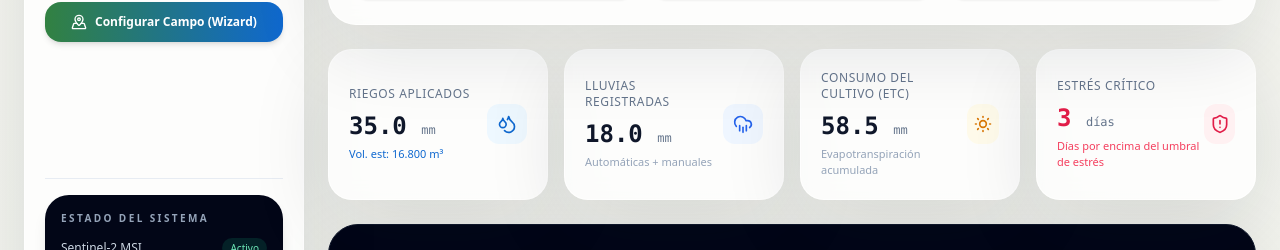
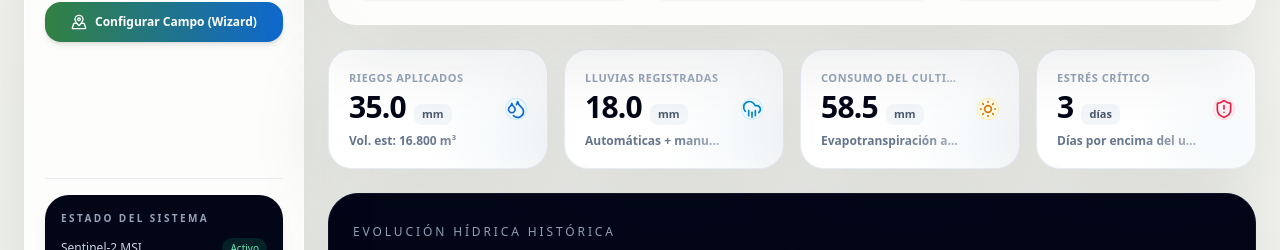
Before and after one commit to nicoferrey/frontend_PFI_Ferreyra_Fredes, a Next.js app: page /history in a window 1280 px wide. Shown: the part 425-675 px from the top of the page. Built offline with nearby package versions, Linux system fonts and the light colour scheme; no server answers.

Commit message:
KPI into components

```diff
--- a/app/(dashboard)/history/page.tsx
+++ b/app/(dashboard)/history/page.tsx
@@ -40,6 +40,7 @@ import { CustomDatePicker } from '@/components/custom-date-picker';
 import { CustomTimePicker } from '@/components/custom-time-picker';
 import { PageHeader } from '@/components/page-header';
 import { HeaderButton } from '@/components/header-button';
+import { KpiCard } from '@/components/kpi-card';
 import {
   getIrrigationEventsApi,
   getNdviHistoryApi,
@@ -833,68 +834,44 @@ export default function DashboardHistoryPage() {
       {/* Reports Summary KPI Cards */}
       <div className="grid gap-4 md:grid-cols-4">
         {/* 1. Riegos Totales */}
-        <div className="rounded-[24px] border border-white/70 bg-white/80 p-5 shadow-soft backdrop-blur flex items-center justify-between">
-          <div>
-            <p className="text-xs font-medium text-slate-500 uppercase tracking-wider">Riegos Aplicados</p>
-            <p className="mt-2 text-2xl font-bold text-slate-900 font-mono">
-              {reportsSummary?.metrics?.total_irrigation_applied_mm.toFixed(1) ?? '35.0'} <span className="text-xs font-normal text-slate-500">mm</span>
-            </p>
-            <p className="mt-1 text-[11px] text-water-600 font-medium">
-              Vol. est: {reportsSummary?.metrics?.total_water_volume_m3.toLocaleString('es-AR') ?? '16.800'} m³
-            </p>
-          </div>
-          <div className="h-10 w-10 rounded-xl bg-water-50 text-water-600 flex items-center justify-center">
-            <Droplets className="h-5 w-5" />
-          </div>
-        </div>
+        <KpiCard
+          title="Riegos Aplicados"
+          value={reportsSummary?.metrics?.total_irrigation_applied_mm.toFixed(1) ?? '35.0'}
+          unit="mm"
+          subtitle={`Vol. est: ${reportsSummary?.metrics?.total_water_volume_m3.toLocaleString('es-AR') ?? '16.800'} m³`}
+          icon={<Droplets className="h-5 w-5" />}
+          iconBgColor="bg-water-50 text-water-600 border border-water-200/60"
+        />
 
         {/* 2. Lluvias Totales */}
-        <div className="rounded-[24px] border border-white/70 bg-white/80 p-5 shadow-soft backdrop-blur flex items-center justify-between">
-          <div>
-            <p className="text-xs font-medium text-slate-500 uppercase tracking-wider">Lluvias Registradas</p>
-            <p className="mt-2 text-2xl font-bold text-slate-900 font-mono">
-              {reportsSummary?.metrics?.total_precipitation_mm.toFixed(1) ?? '18.0'} <span className="text-xs font-normal text-slate-500">mm</span>
-            </p>
-            <p className="mt-1 text-[11px] text-slate-400">
-              Automáticas + manuales
-            </p>
-          </div>
-          <div className="h-10 w-10 rounded-xl bg-blue-50 text-blue-600 flex items-center justify-center">
-            <CloudRain className="h-5 w-5" />
-          </div>
-        </div>
+        <KpiCard
+          title="Lluvias Registradas"
+          value={reportsSummary?.metrics?.total_precipitation_mm.toFixed(1) ?? '18.0'}
+          unit="mm"
+          subtitle="Automáticas + manuales"
+          icon={<CloudRain className="h-5 w-5" />}
+          iconBgColor="bg-sky-50 text-sky-600 border border-sky-200/60"
+        />
 
         {/* 3. Evapotranspiración Acumulada */}
-        <div className="rounded-[24px] border border-white/70 bg-white/80 p-5 shadow-soft backdrop-blur flex items-center justify-between">
-          <div>
-            <p className="text-xs font-medium text-slate-500 uppercase tracking-wider">Consumo del cultivo (ETc)</p>
-            <p className="mt-2 text-2xl font-bold text-slate-900 font-mono">
-              {reportsSummary?.metrics?.total_evapotranspiration_etc_mm.toFixed(1) ?? '58.5'} <span className="text-xs font-normal text-slate-500">mm</span>
-            </p>
-            <p className="mt-1 text-[11px] text-slate-400">
-              Evapotranspiración acumulada
-            </p>
-          </div>
-          <div className="h-10 w-10 rounded-xl bg-amber-50 text-amber-600 flex items-center justify-center">
-            <SunMedium className="h-5 w-5" />
-          </div>
-        </div>
+        <KpiCard
+          title="Consumo del cultivo (ETc)"
+          value={reportsSummary?.metrics?.total_evapotranspiration_etc_mm.toFixed(1) ?? '58.5'}
+          unit="mm"
+          subtitle="Evapotranspiración acumulada"
+          icon={<SunMedium className="h-5 w-5" />}
+          iconBgColor="bg-amber-50 text-amber-600 border border-amber-200/60"
+        />
 
         {/* 4. Estrés Hídrico */}
-        <div className="rounded-[24px] border border-white/70 bg-white/80 p-5 shadow-soft backdrop-blur flex items-center justify-between">
-          <div>
-            <p className="text-xs font-medium text-slate-500 uppercase tracking-wider">Estrés Crítico</p>
-            <p className="mt-2 text-2xl font-bold text-rose-600 font-mono">
-              {reportsSummary?.metrics?.days_under_stress_raw ?? 3} <span className="text-xs font-normal text-slate-500">días</span>
-            </p>
-            <p className="mt-1 text-[11px] text-rose-500 font-medium">
-              Días por encima del umbral de estrés
-            </p>
-          </div>
-          <div className="h-10 w-10 rounded-xl bg-rose-50 text-rose-600 flex items-center justify-center">
-            <ShieldAlert className="h-5 w-5" />
-          </div>
-        </div>
+        <KpiCard
+          title="Estrés Crítico"
+          value={reportsSummary?.metrics?.days_under_stress_raw ?? 3}
+          unit="días"
+          subtitle="Días por encima del umbral de estrés"
+          icon={<ShieldAlert className="h-5 w-5" />}
+          iconBgColor="bg-rose-50 text-rose-600 border border-rose-200/60"
+        />
       </div>
 
       {/* Historical balance evolution chart */}
--- a/app/(dashboard)/page.tsx
+++ b/app/(dashboard)/page.tsx
@@ -18,6 +18,7 @@ import {
 import { useDashboard, defaultDemoPolygons } from './context';
 import { PageHeader } from '@/components/page-header';
 import { HeaderButton } from '@/components/header-button';
+import { KpiCard } from '@/components/kpi-card';
 
 const DashboardMap = dynamic(
   () => import('@/components/dashboard-map'),
@@ -222,18 +223,14 @@ export default function DashboardHome() {
         {dynamicKpis.map((item) => {
           const Icon = item.icon;
           return (
-            <article key={item.title} className="rounded-[24px] border border-white/70 bg-white/80 p-5 shadow-soft backdrop-blur">
-              <div className="flex items-start justify-between gap-3">
-                <div>
-                  <p className="text-xs font-medium text-slate-500 uppercase tracking-wider">{item.title}</p>
-                  <p className="mt-3 text-3xl font-extrabold tracking-tight text-slate-950 font-sans">{item.value}</p>
-                  <p className="mt-1 text-xs text-slate-500">{item.delta}</p>
-                </div>
-                <div className={`flex h-12 w-12 items-center justify-center rounded-2xl ${item.tone} shadow-sm`}>
-                  <Icon className="h-5 w-5" />
-                </div>
-              </div>
-            </article>
+            <KpiCard
+              key={item.title}
+              title={item.title}
+              value={item.value}
+              subtitle={item.delta}
+              icon={<Icon className="h-5 w-5" />}
+              iconBgColor={`${item.tone} shadow-2xs`}
+            />
           );
         })}
       </section>
--- /dev/null
+++ b/components/kpi-card.tsx
@@ -0,0 +1,71 @@
+'use client';
+
+import React, { ReactNode } from 'react';
+
+export interface KpiCardProps {
+  title: string;
+  value: string | number;
+  unit?: string;
+  subtitle?: ReactNode;
+  icon: ReactNode;
+  iconBgColor?: string; // e.g. "bg-water-50 text-water-600 border border-water-200/60"
+  badge?: ReactNode;
+  className?: string;
+}
+
+export function KpiCard({
+  title,
+  value,
+  unit,
+  subtitle,
+  icon,
+  iconBgColor = 'bg-water-50 text-water-600 border border-water-200/60',
+  badge,
+  className = '',
+}: KpiCardProps) {
+  return (
+    <div
+      className={`relative overflow-hidden rounded-[24px] border border-slate-200/80 bg-white p-4.5 sm:p-5 shadow-soft text-slate-900 flex items-center justify-between gap-4 ${className}`}
+    >
+      {/* Subtle Ambient Background Tint Glow */}
+      <div className="pointer-events-none absolute -right-6 -bottom-6 h-28 w-28 rounded-full bg-slate-100/60 blur-xl" />
+
+      {/* Main Content (Left Area) */}
+      <div className="flex-1 min-w-0">
+        {/* Header: Title */}
+        <div className="flex items-center gap-2">
+          <p className="text-[11px] font-extrabold uppercase tracking-wider text-slate-400 truncate">
+            {title}
+          </p>
+          {badge}
+        </div>
+
+        {/* Hero Value & Unit */}
+        <div className="mt-1.5 flex items-baseline gap-2 flex-wrap">
+          <span className="text-3xl font-black tracking-tight text-slate-950 font-sans leading-none">
+            {value}
+          </span>
+          {unit && (
+            <span className="rounded-lg bg-slate-100/90 px-2 py-0.5 text-[11px] font-extrabold text-slate-600">
+              {unit}
+            </span>
+          )}
+        </div>
+
+        {/* Subtitle / Contextual Note */}
+        {subtitle && (
+          <p className="mt-2 text-xs font-semibold text-slate-500 leading-tight truncate">
+            {subtitle}
+          </p>
+        )}
+      </div>
+
+      {/* Right Area: Creative Integrated Hero Icon Badge */}
+      <div
+        className={`relative z-10 flex h-13 w-13 shrink-0 items-center justify-center rounded-2xl shadow-2xs transition-transform duration-200 ${iconBgColor}`}
+      >
+        {icon}
+      </div>
+    </div>
+  );
+}
--- a/components/lot-detail-view.tsx
+++ b/components/lot-detail-view.tsx
@@ -46,6 +46,7 @@ import { FieldAgentSnapshot, NdviPreview, getNdviPreviewApi } from '@/lib/api';
 import { CustomDatePicker } from '@/components/custom-date-picker';
 import { CustomSelect } from '@/components/custom-select';
 import { CustomTimePicker } from '@/components/custom-time-picker';
+import { KpiCard } from '@/components/kpi-card';
 
 function formatDate(value: string | undefined, fallback = '-'): string {
   if (!value) return fallback;
```
Also changed, not shown: 1 other file (tests, documents, lock files or other folders).
